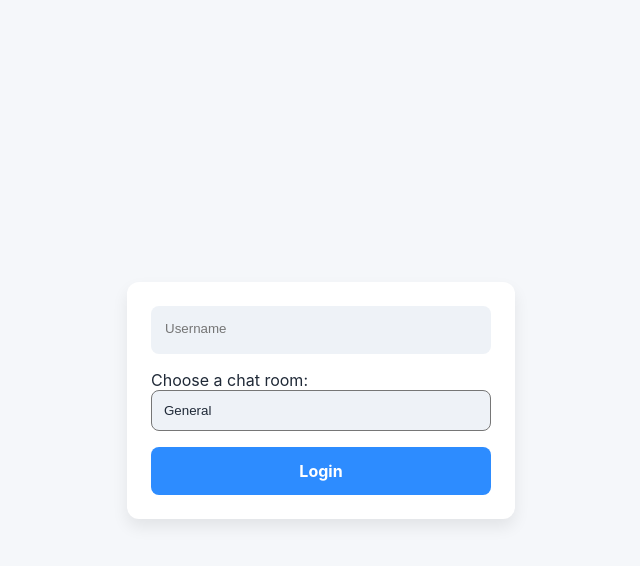
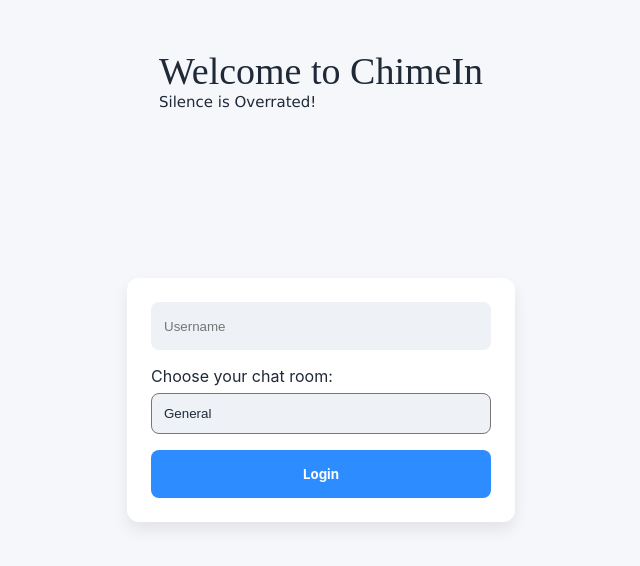
Before and after one commit to Sejpal-Raghav/Chat-App, a website: page index.html in a window 1280 px wide. Shown: the whole page, without its empty margins (319-959 px from the left). Drawn offline with Linux system fonts and the light colour scheme; a web font is replaced by a local one.

Commit message:
CSS fixed, Headings added

```diff
--- a/index.html
+++ b/index.html
@@ -5,18 +5,31 @@
     <meta name="viewport" content="width=device-width, initial-scale=1.0">
     <title>ChimeIn</title>
     <link rel="stylesheet" href="style.css">
-    <link rel="script" href="script.js">
+    <script src="script.js" defer></script>
+
+    <link rel="preconnect" href="https://fonts.googleapis.com">
+<link rel="preconnect" href="https://fonts.gstatic.com" crossorigin>
+<link href="https://fonts.googleapis.com/css2?family=Inknut+Antiqua:wght@300;400;500;600;700;800;900&display=swap" rel="stylesheet">
+
 </head>
 <body>
     <!-- Div containing the main part, the chat box -->
     <div class="login-page">
+        <div class="HeadingSection">
+                <p class="Heading">
+                    Welcome to ChimeIn
+                </p>
+                <p class="subHeading">
+                    Silence is Overrated!
+                </p>
+        </div>
         <div id="loginBox" class="login-box">
 
             <div id="username" class="username-input">
                 <input type="text" placeholder="Username" id="UserInput">
             </div>
             <div id="chatroom" class="chatroom-input">
-                <label for="chatRoom">Choose a chat room:</label>
+                <label id="chatRoom-label" for="chatRoom">Choose your chat room:</label>
                 <select name= "chatRoom" id="chatRoom">
                     <option value="general">General</option>
                     <option value="tech">Tech</option>
--- a/script.js
+++ b/script.js
@@ -0,0 +1 @@
+console.log(document.getElementById('username'));
--- a/style.css
+++ b/style.css
@@ -47,16 +47,17 @@ body {
   display: flex;
   flex-direction: column;
   gap: 16px;
+  position: fixed;
   transition: background-color 0.3s ease, box-shadow 0.3s ease;
 }
 
-.username-input, .chat-room, .login-button {
+.username-input, .chatRoom, .login-button {
   height: 48px;
   border-radius: 8px;
   background-color: var(--input-bg);
   border: none;
   padding: 0 12px;
-  font-size: 16px;
+  font-size: 13.333px;
   outline: none;
   color: var(--text-color);
   transition: background-color 0.3s ease;
@@ -77,9 +78,14 @@ body {
 }
 
 #UserInput{
-    background-color: var(--input-bg);
-    border: none;
-    padding-top: 5%;
+  height: 48px;
+  border-radius: 8px;
+  background-color: var(--input-bg);
+  border: none;
+  padding: 0 1px;
+  font-size: 13.3333px;
+  outline: none;
+  color: var(--text-color);
 }
 
 #username{
@@ -96,3 +102,39 @@ select {
   color: var(--text-color, #333);
   appearance: none;
 }
+
+.HeadingSection{
+  padding-bottom: 80vh;
+  font-family: "Inknut Antiqua", serif;
+  font-weight: 500;
+  font-style: normal;
+  justify-content: center;
+  align-content: center;
+  display: flex;
+  flex-direction: column;
+  gap: 0px;
+}
+
+.Heading{
+  font-size: 38px;
+  margin: 0px;
+}
+
+.subHeading{
+  margin: 0px;
+  font-size: 15px;
+  font-family: Verdana, Tahoma, sans-serif;
+  font-weight: 500;
+  font-style: normal;
+}
+
+.login-page{
+  display: flex;
+  flex-direction: column;
+  }
+
+#chatroom{
+  display: flex;
+  flex-direction: column;
+  gap: 7px;
+}
```
